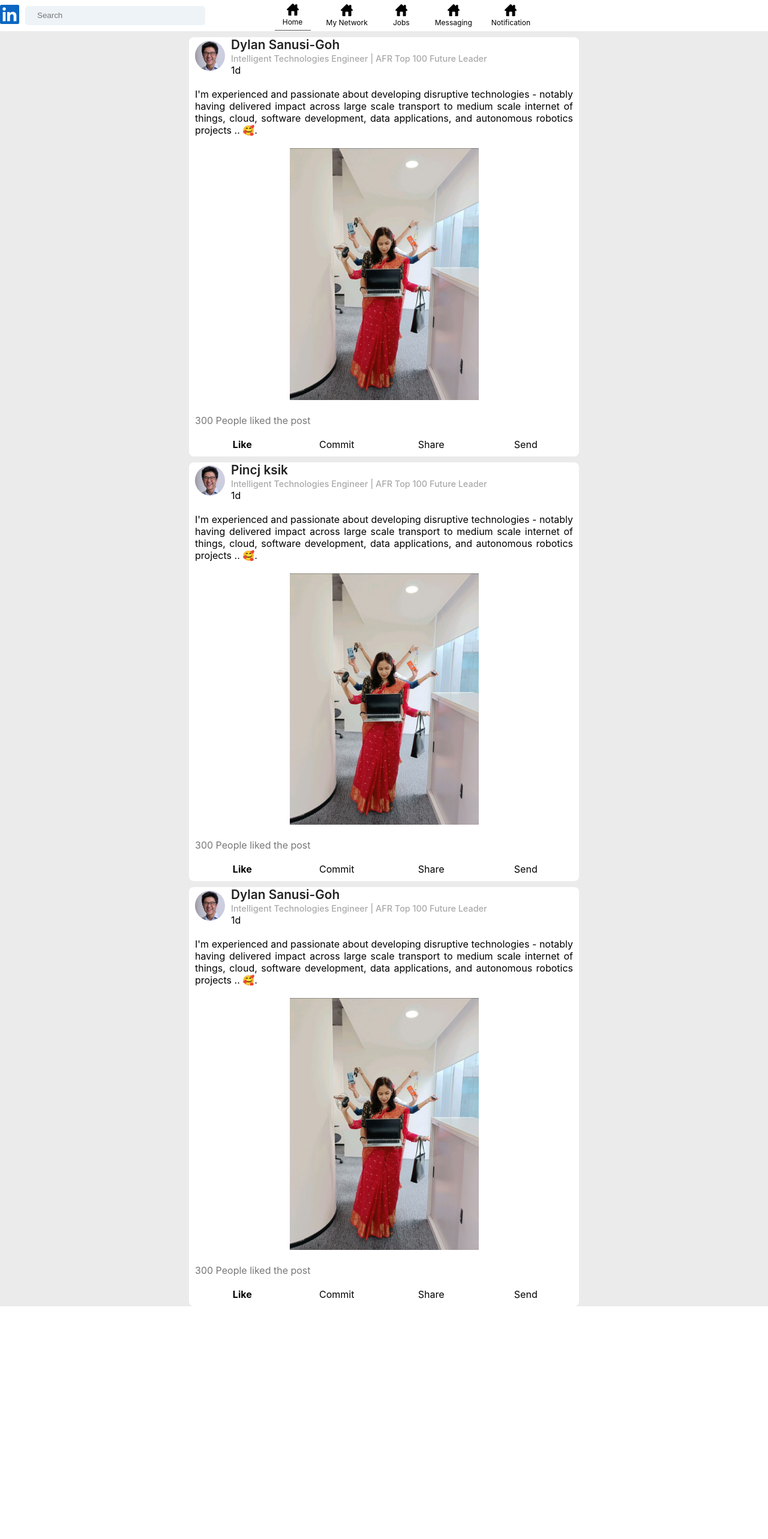
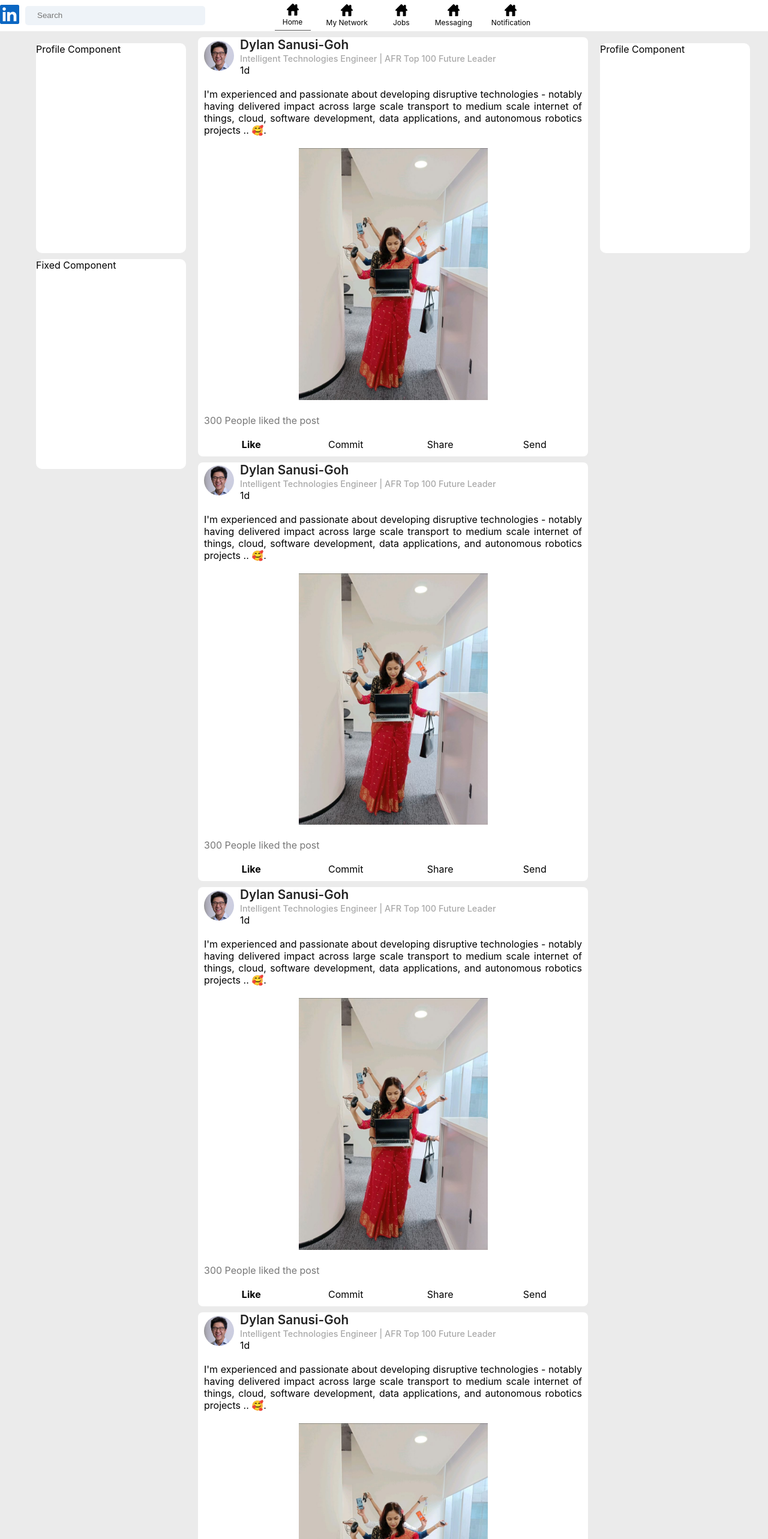
Before and after one commit to gurumurthi97/linkedin-clone, a React (Create React App) app: page / in a window 1280 px wide. Shown: the top 2566 px of the page at 60% size. Before the commit the page ends 2178 px from the top, so only its background shows below. Built offline with nearby package versions, Linux system fonts and the light colour scheme.

Commit message:
completed fixed part also

```diff
--- /dev/null
+++ b/src/components/Fixed.js
@@ -0,0 +1,21 @@
+import React from "react";
+
+function Fixed(props) {
+  return (
+    <div
+      style={{
+        height: 350,
+        width: 250,
+        backgroundColor: "white",
+        borderRadius: 10,
+        margin: 10,
+        position: "sticky",
+        top: 90,
+      }}
+    >
+      Fixed Component
+    </div>
+  );
+}
+
+export default Fixed;
--- a/src/components/Home.js
+++ b/src/components/Home.js
@@ -1,5 +1,7 @@
 import React from "react";
 import Post from "./Post";
+import Profile from "./Profile";
+import Fixed from "./Fixed";
 function Home() {
   // const [data, setData] = useState({});
   // const [loading,setLoading]=useState(false);
@@ -13,13 +15,24 @@
   //      })
   // },[]);
   return (
-    <div>
+    <div
+      style={{
+        display: "flex",
+        maxWidth: "1200px",
+        margin: "auto",
+      }}
+    >
+      <div style={{ padding: 10 }}>
+        <Profile />
+        <Fixed />
+      </div>
       {/* {loading ? (
         <div>Loading</div>
       ) : ( */}
       <div>
         {/* {data.arr.map((d) => { */}
         {/* return ( */}
+
         <Post
           author={{
             name: "Dylan Sanusi-Goh",
@@ -32,29 +45,6 @@
           time="1d"
           likeCount={300}
         />
-        {/* ); })} */}
-      </div>
-      {/* )} */}
-      <div>
-        {/* {data.arr.map((d) => { */}
-        {/* return ( */}
-        <Post
-          author={{
-            name: "Pincj ksik",
-            avatar:
-              "https://media-exp1.licdn.com/dms/image/C5603AQFm6ACatS_3yg/profile-displayphoto-shrink_200_200/0/1616742471486?e=1671062400&v=beta&t=U2OZGKcozoSQy0NyX26i1fxGzEh5NBw9IAQ-svV1kWU",
-            title:
-              "Intelligent Technologies Engineer | AFR Top 100 Future Leader",
-          }}
-          content="I'm experienced and passionate about developing disruptive technologies - notably having delivered impact across large scale transport to medium scale internet of things, cloud, software development, data applications, and autonomous robotics projects .. 🥰."
-          time="1d"
-          likeCount={300}
-        />
-        {/* ); })} */}
-      </div>
-      <div>
-        {/* {data.arr.map((d) => { */}
-        {/* return ( */}
         <Post
           author={{
             name: "Dylan Sanusi-Goh",
@@ -67,7 +57,49 @@
           time="1d"
           likeCount={300}
         />
+
+        <Post
+          author={{
+            name: "Dylan Sanusi-Goh",
+            avatar:
+              "https://media-exp1.licdn.com/dms/image/C5603AQFm6ACatS_3yg/profile-displayphoto-shrink_200_200/0/1616742471486?e=1671062400&v=beta&t=U2OZGKcozoSQy0NyX26i1fxGzEh5NBw9IAQ-svV1kWU",
+            title:
+              "Intelligent Technologies Engineer | AFR Top 100 Future Leader",
+          }}
+          content="I'm experienced and passionate about developing disruptive technologies - notably having delivered impact across large scale transport to medium scale internet of things, cloud, software development, data applications, and autonomous robotics projects .. 🥰."
+          time="1d"
+          likeCount={300}
+        />
+        <Post
+          author={{
+            name: "Dylan Sanusi-Goh",
+            avatar:
+              "https://media-exp1.licdn.com/dms/image/C5603AQFm6ACatS_3yg/profile-displayphoto-shrink_200_200/0/1616742471486?e=1671062400&v=beta&t=U2OZGKcozoSQy0NyX26i1fxGzEh5NBw9IAQ-svV1kWU",
+            title:
+              "Intelligent Technologies Engineer | AFR Top 100 Future Leader",
+          }}
+          content="I'm experienced and passionate about developing disruptive technologies - notably having delivered impact across large scale transport to medium scale internet of things, cloud, software development, data applications, and autonomous robotics projects .. 🥰."
+          time="1d"
+          likeCount={300}
+        />
+        <Post
+          author={{
+            name: "Dylan Sanusi-Goh",
+            avatar:
+              "https://media-exp1.licdn.com/dms/image/C5603AQFm6ACatS_3yg/profile-displayphoto-shrink_200_200/0/1616742471486?e=1671062400&v=beta&t=U2OZGKcozoSQy0NyX26i1fxGzEh5NBw9IAQ-svV1kWU",
+            title:
+              "Intelligent Technologies Engineer | AFR Top 100 Future Leader",
+          }}
+          content="I'm experienced and passionate about developing disruptive technologies - notably having delivered impact across large scale transport to medium scale internet of things, cloud, software development, data applications, and autonomous robotics projects .. 🥰."
+          time="1d"
+          likeCount={300}
+        />
+
         {/* ); })} */}
+      </div>
+      {/* )} */}
+      <div style={{ padding: 10 }}>
+        <Profile />
       </div>
     </div>
   );
--- /dev/null
+++ b/src/components/Profile.js
@@ -0,0 +1,19 @@
+import React from "react";
+
+function Profile(props) {
+  return (
+    <div
+      style={{
+        height: 350,
+        width: 250,
+        backgroundColor: "white",
+        borderRadius: 10,
+        margin: 10,
+      }}
+    >
+      Profile Component
+    </div>
+  );
+}
+
+export default Profile;
```
